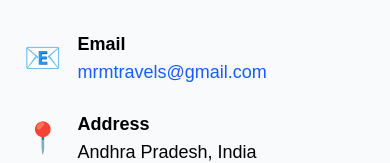
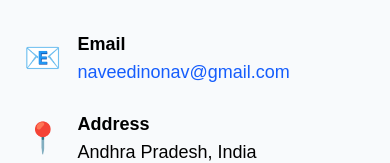
Before and after one commit to annangibharath47/mrm-travels, a React (Vite) app: page /contact in a window 390 px wide. Shown: the part 598-761 px from the top of the page. Built offline with nearby package versions, Linux system fonts and the light colour scheme.

Commit message:
Updated phone number

```diff
--- a/src/pages/Booking.jsx
+++ b/src/pages/Booking.jsx
@@ -52,7 +52,7 @@ export default function Booking() {
       `;
 
       // Replace this number with your own WhatsApp number
-      const whatsappURL = `https://wa.me/918309455091?text=${encodeURIComponent(
+      const whatsappURL = `https://wa.me/919494392064?text=${encodeURIComponent(
         whatsappMessage
       )}`;
 
--- a/src/pages/Contact.jsx
+++ b/src/pages/Contact.jsx
@@ -51,7 +51,7 @@ export default function Contact() {
                     href="mailto:mrmtravels@gmail.com"
                     className="text-blue-600 hover:underline"
                   >
-                    mrmtravels@gmail.com
+                    naveedinonav@gmail.com
                   </a>
                 </div>
               </div>
```
